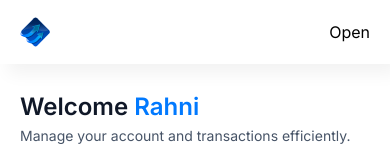
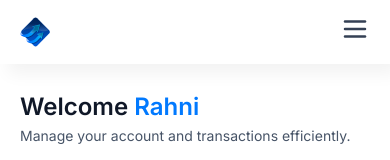
Before and after one commit to RahniDev/banking_nextjs, a Next.js app: page / in a window 390 px wide. Shown: the top 160 px of the page. Built offline with nearby package versions, Linux system fonts and the light colour scheme.

Commit message:
Complete mobile nav menu

```diff
--- a/components/HeaderBox.tsx
+++ b/components/HeaderBox.tsx
@@ -1,4 +1,3 @@
-import React from 'react'
 
 const HeaderBox = ({type="title", title, subtext, user}: HeaderBoxProps) => {
   return (
--- a/components/MobileNavbar.tsx
+++ b/components/MobileNavbar.tsx
@@ -1,25 +1,80 @@
-import { Sheet,
+'use client'
+
+import {
+  Sheet,
   SheetContent,
-    SheetDescription,
+  SheetClose,
   SheetHeader,
   SheetTitle,
   SheetTrigger,
 } from "@/components/ui/sheet"
+import { sidebarLinks } from "@/constants"
+import Image from 'next/image'
+import Link from 'next/link'
+import { cn } from "@/lib/utils"
+import { usePathname } from "next/navigation"
 
-const MobileNavbar = ({user}: MobileNavProps) => {
+const MobileNavbar = ({ user }: MobileNavProps) => {
+  const pathname = usePathname()
   return (
-    <section>
+    <section className="w-full max-w-[264px]">
       <Sheet>
-            <SheetTrigger>Open</SheetTrigger>
-       <SheetContent>
-        <SheetHeader>
-            <SheetTitle>
-                Are you absolutely sure?
-            </SheetTitle>
-            <SheetDescription>
-                This action cannot be undone. This will oermanently
-            </SheetDescription>
-        </SheetHeader>
+        <SheetTrigger>
+          <Image
+            src="/icons/hamburger.svg"
+            width={30}
+            height={30}
+            alt="menu"
+            className="cursor-pointer" />
+        </SheetTrigger>
+        <SheetContent side="left" className="border-none bg-white">
+
+          <Link href="/" className='cursor-pointer flex items-center gap-1
+          px-4'>
+            <Image src='/icons/logo.svg'
+              width={34}
+              height={34}
+              alt='Bank app logo'
+            />
+            <h1 className='text-26 font-ibm-plex-serif
+            font-bold text-black-1'>Banking App</h1>
+          </Link>
+          <div className="mobilenav-sheet">
+            <SheetClose asChild>
+              <nav className="flex h-full flex-col gap-6 pt-16 text-white">
+                {sidebarLinks.map((item) => {
+                  const isActive = pathname === item.route ||
+                    pathname.startsWith(`${item.route}/`)
+                  return (
+                    <SheetClose asChild key={item.route}>
+                      <Link href={item.route}
+                        key={item.label}
+                        className={cn('mobilenav-sheet_close w-full', {
+                          'bg-bank-gradient': isActive
+                        })}>
+                        <Image
+                          src={item.imgURL}
+                          alt={item.label}
+                          width={20}
+                          height={20}
+                          className={cn({
+                            'brightness-[3] invert-0':
+                              isActive
+                          })}
+                        />
+                        <p className={cn(
+                          'text-16 font-semibold text-black-2', {
+                          'text-white':
+                            isActive
+                        })}>{item.label}</p>
+                      </Link>
+                    </SheetClose>
+                  )
+                })}
+
+              </nav>
+            </SheetClose></div>
+
         </SheetContent>
       </Sheet>
     </section>
```
Lines whose indentation alone changed are shown as unchanged.
